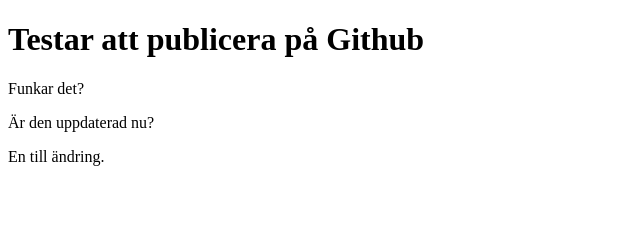
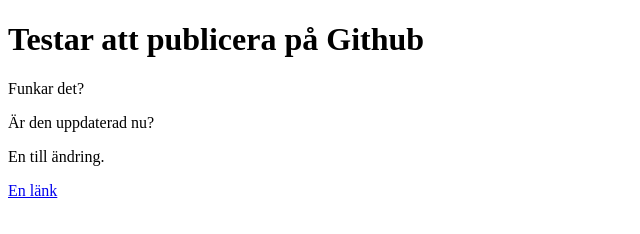
Before and after one commit to Helena4488/GithubTest1, a plain HTML site: page index.html in a window 1280 px wide. Shown: the full height of the page, 0-640 px from the left. Drawn offline with Linux system fonts and the light colour scheme.

Commit message:
Update index.html

```diff
--- a/index.html
+++ b/index.html
@@ -10,5 +10,6 @@
         <p>Funkar det?</p>
         <p>Är den uppdaterad nu?</p>
         <p>En till ändring.</p>
+        <a href="test1.html">En länk</a>
     </body>
 </html>
```
